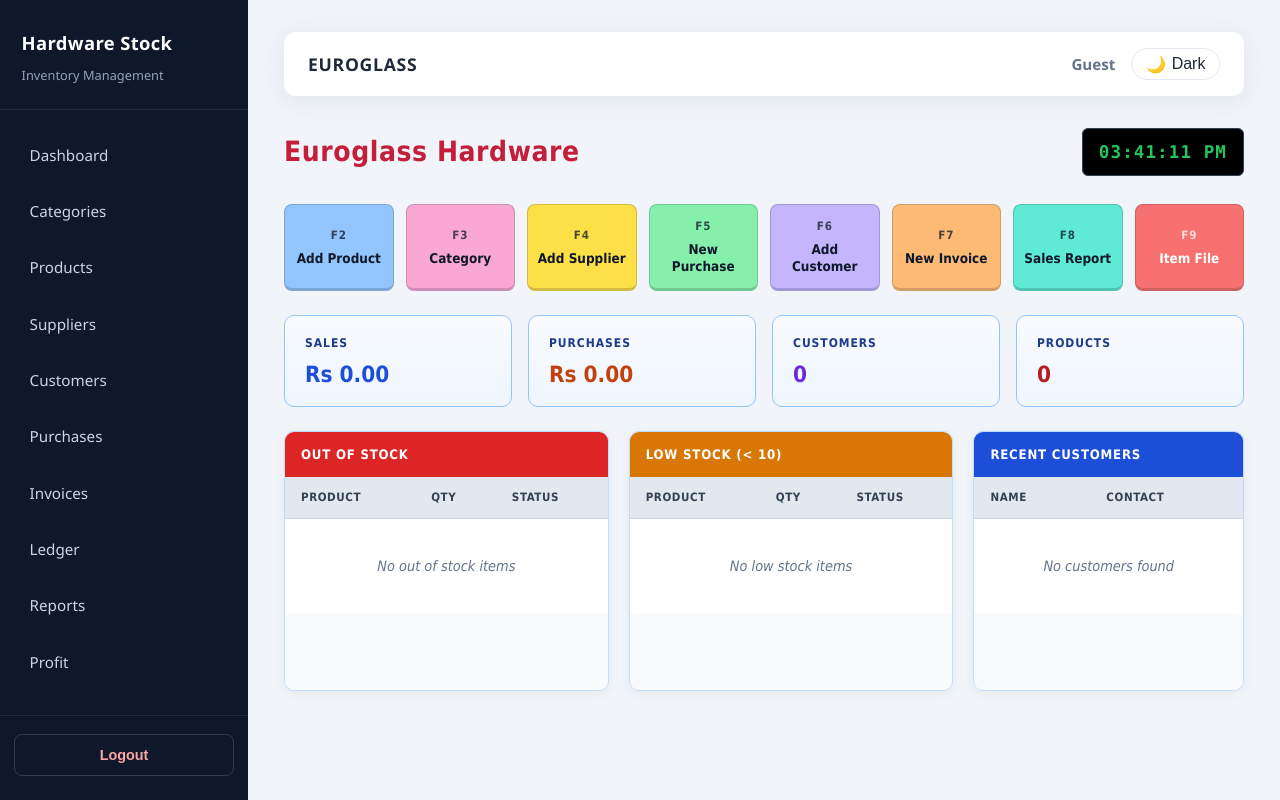
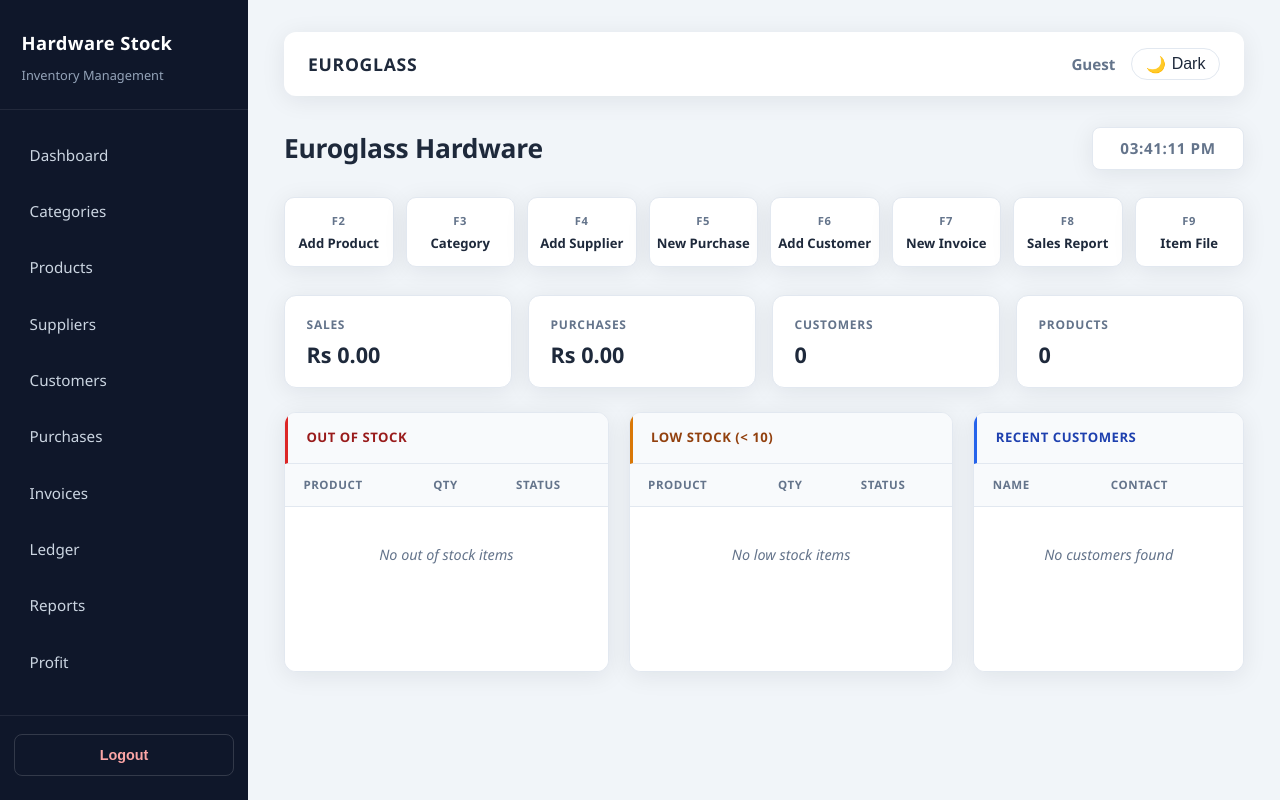
Before and after one commit to mominahmed546/HARDWARE_STOCK, a Python web app: template templates/dashboard/index.html in a window 1280 px wide. Run offline with Jinja, Linux system fonts and the light colour scheme; the template is opened without the code that fills it, so the values that code supplies are empty.

Commit message:
Replace disco POS dashboard theme with a clean layout
Neutralize rainbow F-keys, arcade clock, and loud panel headers so the dashboard matches the rest of the app.

Co-authored-by: mominahmed546 <mominahmed546@users.noreply.github.com>

```diff
--- a/static/css/dashboard.css
+++ b/static/css/dashboard.css
@@ -1,10 +1,10 @@
 /* =========================================================
-   Dashboard — Cash & Carry POS register UI (airier spacing)
+   Dashboard — clean inventory overview
    ========================================================= */
 
 .dashboard-page.pos-screen {
     margin: 0;
-    font-family: Tahoma, "Segoe UI", Arial, sans-serif;
+    font-family: var(--font);
 }
 
 /* ---------- Store title + clock ---------- */
@@ -15,29 +15,101 @@
     justify-content: space-between;
     gap: 1.25rem;
     margin-bottom: 1.5rem;
-    padding: 0.25rem 0;
+    padding: 0.15rem 0;
 }
 
 .pos-store-title {
-    color: #c41e3a;
-    font-size: 1.75rem;
-    font-weight: 800;
-    letter-spacing: 0.02em;
+    color: var(--text);
+    font-size: 1.65rem;
+    font-weight: 700;
+    letter-spacing: -0.01em;
     line-height: 1.2;
 }
 
 .pos-clock {
-    background: #000;
-    color: #22c55e;
-    font-family: "Consolas", "Courier New", monospace;
-    font-size: 1.1rem;
-    font-weight: 700;
+    background: var(--surface);
+    color: var(--text-muted);
+    font-family: var(--font);
+    font-size: 0.95rem;
+    font-weight: 600;
     padding: 0.55rem 1rem;
-    border: 1px solid #334155;
-    border-radius: 6px;
-    letter-spacing: 0.06em;
+    border: 1px solid var(--border);
+    border-radius: 8px;
+    letter-spacing: 0.04em;
     min-width: 9.5rem;
     text-align: center;
+    box-shadow: var(--shadow);
+}
+
+/* ---------- Quick actions (top middle) ---------- */
+
+.pos-fkey-row {
+    display: grid;
+    grid-template-columns: repeat(8, minmax(0, 1fr));
+    gap: 0.75rem;
+    width: min(100%, 980px);
+    margin: 0 auto 1.75rem;
+}
+
+.fkey {
+    display: flex;
+    flex-direction: column;
+    align-items: center;
+    justify-content: center;
+    min-height: 70px;
+    padding: 0.7rem 0.45rem;
+    text-decoration: none;
+    color: var(--text);
+    font-weight: 600;
+    background: var(--surface);
+    border: 1px solid var(--border);
+    border-radius: 10px;
+    box-shadow: var(--shadow);
+    text-align: center;
+    transition: border-color 0.15s, background 0.15s, color 0.15s;
+}
+
+.fkey:hover {
+    border-color: var(--primary);
+    background: #eff6ff;
+    color: var(--primary);
+}
+
+.fkey:active {
+    transform: translateY(1px);
+}
+
+.fkey-code {
+    display: block;
+    font-size: 0.7rem;
+    font-weight: 700;
+    letter-spacing: 0.06em;
+    color: var(--text-muted);
+    text-transform: uppercase;
+}
+
+.fkey:hover .fkey-code {
+    color: var(--primary);
+}
+
+.fkey-label {
+    display: block;
+    font-size: 0.82rem;
+    line-height: 1.3;
+    margin-top: 0.3rem;
+}
+
+/* Keep markup color classes but neutralize them */
+.fkey-blue,
+.fkey-pink,
+.fkey-yellow,
+.fkey-green,
+.fkey-purple,
+.fkey-orange,
+.fkey-teal,
+.fkey-red {
+    background: var(--surface);
+    color: var(--text);
 }
 
 /* ---------- Totals strip ---------- */
@@ -54,42 +126,35 @@
     flex-direction: column;
     align-items: flex-start;
     justify-content: center;
-    padding: 1.15rem 1.25rem;
-    border: 1px solid #93c5fd;
-    border-radius: 10px;
-    background: linear-gradient(180deg, #f8fbff 0%, #eff6ff 100%);
+    padding: 1.2rem 1.35rem;
+    border: 1px solid var(--border);
+    border-radius: var(--radius);
+    background: var(--surface);
+    box-shadow: var(--shadow);
 }
 
 .pos-total-label {
     font-size: 0.75rem;
     font-weight: 700;
-    color: #1e3a8a;
-    letter-spacing: 0.08em;
+    color: var(--text-muted);
+    letter-spacing: 0.06em;
     text-transform: uppercase;
 }
 
 .pos-total-value {
-    font-size: 1.4rem;
-    font-weight: 800;
+    font-size: 1.35rem;
+    font-weight: 700;
     font-variant-numeric: tabular-nums;
     line-height: 1.25;
     margin-top: 0.4rem;
+    color: var(--text);
 }
 
-.pos-total-value.sales {
-    color: #1d4ed8;
-}
-
-.pos-total-value.purchase {
-    color: #c2410c;
-}
-
-.pos-total-value.customers {
-    color: #6d28d9;
-}
-
+.pos-total-value.sales,
+.pos-total-value.purchase,
+.pos-total-value.customers,
 .pos-total-value.products {
-    color: #b91c1c;
+    color: var(--text);
 }
 
 /* ---------- Main data panels ---------- */
@@ -98,46 +163,51 @@
     display: grid;
     grid-template-columns: 1.2fr 1.2fr 1fr;
     gap: 1.25rem;
-    margin-bottom: 1.75rem;
+    margin-bottom: 1rem;
 }
 
 .pos-panel {
     display: flex;
     flex-direction: column;
-    border: 1px solid #bfdbfe;
-    border-radius: 10px;
-    background: #fff;
+    border: 1px solid var(--border);
+    border-radius: var(--radius);
+    background: var(--surface);
     min-height: 260px;
     overflow: hidden;
-    box-shadow: 0 2px 12px rgba(15, 23, 42, 0.05);
+    box-shadow: var(--shadow);
 }
 
 .pos-panel-header {
-    padding: 0.75rem 1rem;
+    padding: 0.9rem 1.15rem;
     font-size: 0.82rem;
     font-weight: 700;
-    letter-spacing: 0.06em;
-    color: #fff;
+    letter-spacing: 0.04em;
+    color: var(--text);
     text-align: left;
     text-transform: uppercase;
+    background: #f8fafc;
+    border-bottom: 1px solid var(--border);
 }
 
 .pos-panel-header.out {
-    background: #dc2626;
+    color: #991b1b;
+    border-left: 3px solid #dc2626;
 }
 
 .pos-panel-header.low {
-    background: #d97706;
+    color: #92400e;
+    border-left: 3px solid #d97706;
 }
 
 .pos-panel-header.cust {
-    background: #1d4ed8;
+    color: #1e40af;
+    border-left: 3px solid #2563eb;
 }
 
 .pos-table-wrap {
     flex: 1;
     overflow: auto;
-    background: #f8fafc;
+    background: var(--surface);
 }
 
 .pos-table {
@@ -147,24 +217,24 @@
 }
 
 .pos-table th {
-    background: #e2e8f0;
-    color: #334155;
+    background: #f8fafc;
+    color: var(--text-muted);
     font-size: 0.72rem;
     font-weight: 700;
     letter-spacing: 0.05em;
     text-align: left;
     text-transform: uppercase;
-    padding: 0.7rem 1rem;
-    border-bottom: 1px solid #cbd5e1;
+    padding: 0.75rem 1.15rem;
+    border-bottom: 1px solid var(--border);
     position: sticky;
     top: 0;
 }
 
 .pos-table td {
-    padding: 0.75rem 1rem;
-    border-bottom: 1px solid #e2e8f0;
-    color: #0f172a;
-    background: #fff;
+    padding: 0.8rem 1.15rem;
+    border-bottom: 1px solid var(--border);
+    color: var(--text);
+    background: var(--surface);
 }
 
 .pos-table tbody tr:nth-child(even) td {
@@ -172,7 +242,7 @@
 }
 
 .pos-table tbody tr:hover td {
-    background: #eff6ff;
+    background: #f1f5f9;
 }
 
 .pos-table tbody tr:last-child td {
@@ -192,133 +262,116 @@
     font-size: 0.7rem;
     font-weight: 700;
     letter-spacing: 0.03em;
-    border-radius: 4px;
+    border-radius: 999px;
 }
 
 .badge-out {
-    background: #ef4444;
-    color: #fff;
+    background: #fee2e2;
+    color: #991b1b;
 }
 
 .badge-low {
-    background: #fbbf24;
-    color: #78350f;
+    background: #fef3c7;
+    color: #92400e;
 }
 
 .empty-row td {
     text-align: center;
     font-style: italic;
-    color: #64748b !important;
+    color: var(--text-muted) !important;
     padding: 2.25rem 1rem !important;
-    background: #fff !important;
+    background: var(--surface) !important;
 }
 
-/* ---------- F-key action row (top middle) ---------- */
+/* ---------- Dark mode ---------- */
 
-.pos-fkey-row {
-    display: grid;
-    grid-template-columns: repeat(8, minmax(0, 1fr));
-    gap: 0.75rem;
-    width: min(100%, 980px);
-    margin: 0 auto 1.5rem;
+[data-theme="dark"] .pos-store-title {
+    color: var(--text);
 }
 
-.fkey {
-    display: flex;
-    flex-direction: column;
-    align-items: center;
-    justify-content: center;
-    min-height: 72px;
-    padding: 0.75rem 0.45rem;
-    text-decoration: none;
-    color: #0f172a;
-    font-weight: 700;
-    border: 1px solid rgba(15, 23, 42, 0.18);
-    border-bottom-width: 3px;
-    border-radius: 8px;
-    text-align: center;
-    transition: transform 0.08s, filter 0.1s;
+[data-theme="dark"] .pos-clock {
+    background: var(--surface);
+    color: var(--text-muted);
+    border-color: var(--border);
 }
 
-.fkey:hover {
-    filter: brightness(1.04);
+[data-theme="dark"] .fkey,
+[data-theme="dark"] .fkey-blue,
+[data-theme="dark"] .fkey-pink,
+[data-theme="dark"] .fkey-yellow,
+[data-theme="dark"] .fkey-green,
+[data-theme="dark"] .fkey-purple,
+[data-theme="dark"] .fkey-orange,
+[data-theme="dark"] .fkey-teal,
+[data-theme="dark"] .fkey-red {
+    background: var(--surface);
+    color: var(--text);
+    border-color: var(--border);
 }
 
-.fkey:active {
-    transform: translateY(2px);
-    border-bottom-width: 1px;
+[data-theme="dark"] .fkey:hover {
+    background: #1e3a5f;
+    border-color: var(--primary);
+    color: #93c5fd;
 }
 
-.fkey-code {
-    display: block;
-    font-size: 0.72rem;
-    letter-spacing: 0.08em;
-    opacity: 0.75;
+[data-theme="dark"] .pos-total-cell,
+[data-theme="dark"] .pos-panel {
+    background: var(--surface);
+    border-color: var(--border);
 }
 
-.fkey-label {
-    display: block;
-    font-size: 0.84rem;
-    line-height: 1.3;
-    margin-top: 0.35rem;
+[data-theme="dark"] .pos-panel-header {
+    background: #0f172a;
+    border-bottom-color: var(--border);
 }
 
-.fkey-blue { background: #93c5fd; }
-.fkey-pink { background: #f9a8d4; }
-.fkey-yellow { background: #fde047; }
-.fkey-green { background: #86efac; }
-.fkey-purple { background: #c4b5fd; }
-.fkey-orange { background: #fdba74; }
-.fkey-teal { background: #5eead4; }
-.fkey-red { background: #f87171; color: #fff; }
-
-/* ---------- Dark mode tweaks ---------- */
-
-[data-theme="dark"] .pos-panel {
-    background: #0f172a;
-    border-color: #334155;
+[data-theme="dark"] .pos-panel-header.out {
+    color: #fca5a5;
 }
 
-[data-theme="dark"] .pos-table-wrap {
-    background: #0f172a;
+[data-theme="dark"] .pos-panel-header.low {
+    color: #fcd34d;
 }
 
+[data-theme="dark"] .pos-panel-header.cust {
+    color: #93c5fd;
+}
+
+[data-theme="dark"] .pos-table-wrap,
 [data-theme="dark"] .pos-table td {
-    background: #1e293b;
-    color: #e2e8f0;
-    border-bottom-color: #334155;
+    background: var(--surface);
+    color: var(--text);
+    border-bottom-color: var(--border);
+}
+
+[data-theme="dark"] .pos-table th {
+    background: #0f172a;
+    color: var(--text-muted);
+    border-bottom-color: var(--border);
 }
 
 [data-theme="dark"] .pos-table tbody tr:nth-child(even) td {
-    background: #172554;
+    background: #172033;
 }
 
 [data-theme="dark"] .pos-table tbody tr:hover td {
-    background: #1e3a5f;
-}
-
-[data-theme="dark"] .pos-table th {
-    background: #1e3a5f;
-    color: #e2e8f0;
-    border-bottom-color: #334155;
-}
-
-[data-theme="dark"] .pos-total-cell {
-    background: linear-gradient(180deg, #1e3a5f 0%, #172554 100%);
-    border-color: #334155;
-}
-
-[data-theme="dark"] .pos-total-label {
-    color: #93c5fd;
-}
-
-[data-theme="dark"] .pos-store-title {
-    color: #f87171;
+    background: #1e293b;
 }
 
 [data-theme="dark"] .empty-row td {
-    background: #1e293b !important;
-    color: #94a3b8 !important;
+    background: var(--surface) !important;
+    color: var(--text-muted) !important;
+}
+
+[data-theme="dark"] .badge-out {
+    background: #450a0a;
+    color: #fca5a5;
+}
+
+[data-theme="dark"] .badge-low {
+    background: #451a03;
+    color: #fcd34d;
 }
 
 /* ---------- Responsive ---------- */
--- a/templates/dashboard/index.html
+++ b/templates/dashboard/index.html
@@ -16,35 +16,35 @@
     </div>
 
     <div class="pos-fkey-row">
-        <a href="{{ url_for('items.create_item') }}" class="fkey fkey-blue">
+        <a href="{{ url_for('items.create_item') }}" class="fkey">
             <span class="fkey-code">F2</span>
             <span class="fkey-label">Add Product</span>
         </a>
-        <a href="{{ url_for('categories.list_categories') }}" class="fkey fkey-pink">
+        <a href="{{ url_for('categories.list_categories') }}" class="fkey">
             <span class="fkey-code">F3</span>
             <span class="fkey-label">Category</span>
         </a>
-        <a href="{{ url_for('suppliers.create_supplier') }}" class="fkey fkey-yellow">
+        <a href="{{ url_for('suppliers.create_supplier') }}" class="fkey">
             <span class="fkey-code">F4</span>
             <span class="fkey-label">Add Supplier</span>
         </a>
-        <a href="{{ url_for('purchases.create_purchase') }}" class="fkey fkey-green">
+        <a href="{{ url_for('purchases.create_purchase') }}" class="fkey">
             <span class="fkey-code">F5</span>
             <span class="fkey-label">New Purchase</span>
         </a>
-        <a href="{{ url_for('customers.create_customer') }}" class="fkey fkey-purple">
+        <a href="{{ url_for('customers.create_customer') }}" class="fkey">
             <span class="fkey-code">F6</span>
             <span class="fkey-label">Add Customer</span>
         </a>
-        <a href="{{ url_for('invoices.create_invoice') }}" class="fkey fkey-orange">
+        <a href="{{ url_for('invoices.create_invoice') }}" class="fkey">
             <span class="fkey-code">F7</span>
             <span class="fkey-label">New Invoice</span>
         </a>
-        <a href="{{ url_for('reports.monthly_sales') }}" class="fkey fkey-teal">
+        <a href="{{ url_for('reports.monthly_sales') }}" class="fkey">
             <span class="fkey-code">F8</span>
             <span class="fkey-label">Sales Report</span>
         </a>
-        <a href="{{ url_for('items.list_items') }}" class="fkey fkey-red">
+        <a href="{{ url_for('items.list_items') }}" class="fkey">
             <span class="fkey-code">F9</span>
             <span class="fkey-label">Item File</span>
         </a>
```
